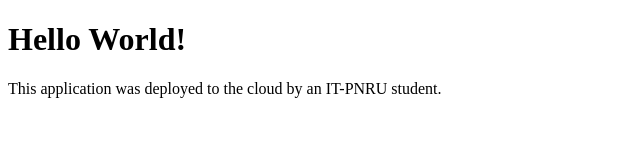
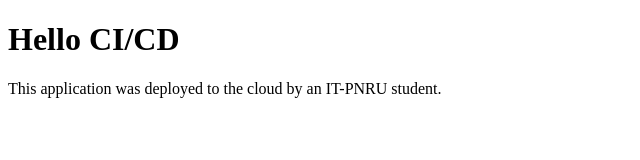
Before and after one commit to ptreeviriyanupab/my-cloud-app, a plain HTML site: page index.html in a window 1280 px wide. Shown: the full height of the page, 0-640 px from the left. Drawn offline with Linux system fonts and the light colour scheme.

Commit message:
index.html

```diff
--- a/index.html
+++ b/index.html
@@ -4,7 +4,8 @@
     <title>My First Cloud App</title>
 </head>
 <body>
-    <h1>Hello World!</h1>
+    <h1>Hello CI/CD</h1>
     <p>This application was deployed to the cloud by an IT-PNRU student.</p>
 </body>
+
 </html>
```
